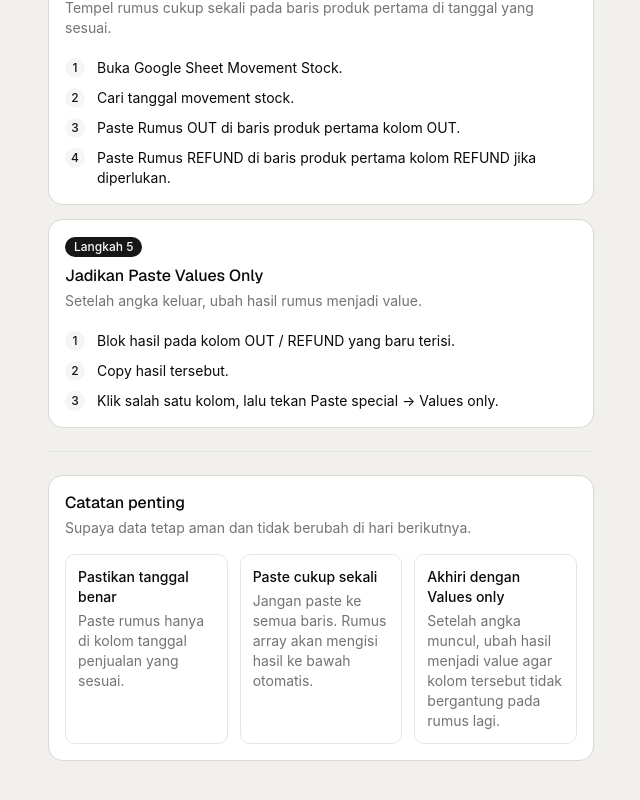
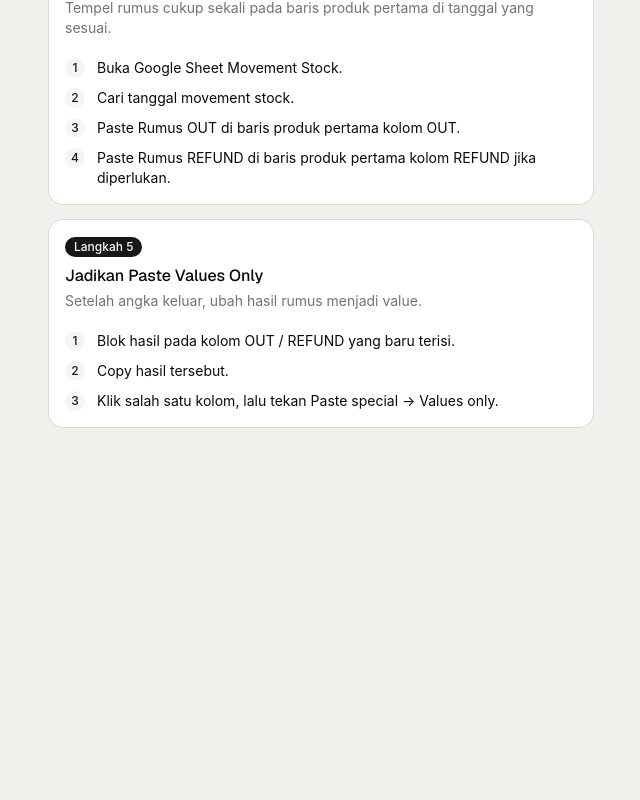
Before and after one commit to haghest/movementstock, a Next.js app: page /help in a window 1280 px wide. Shown: the part 926-1726 px from the top of the page, without its empty margins (319-959 px from the left). After the commit the page ends 1377 px from the top, so only its background shows below. Built offline with nearby package versions, Linux system fonts and the light colour scheme; no server answers.

Commit message:
Update page.tsx

```diff
--- a/app/help/page.tsx
+++ b/app/help/page.tsx
@@ -116,9 +116,9 @@ export default function Help() {
         })}
       </div>
 
-      <Separator className="my-6" />
+      {/*<Separator className="my-6" />*/}
 
-      <Card className="mb-8">
+      {/*<Card className="mb-8">
         <CardHeader>
           <CardTitle>Catatan penting</CardTitle>
           <CardDescription>
@@ -147,7 +147,7 @@ export default function Help() {
             </p>
           </div>
         </CardContent>
-      </Card>
+      </Card>*/}
     </main>
   );
 }
```
